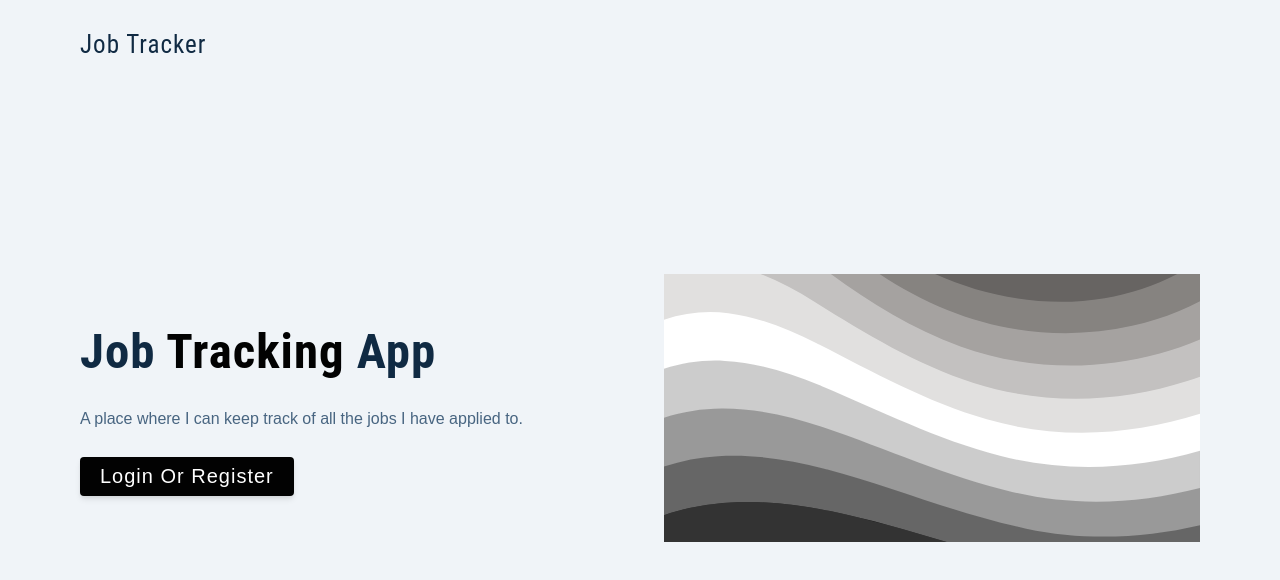
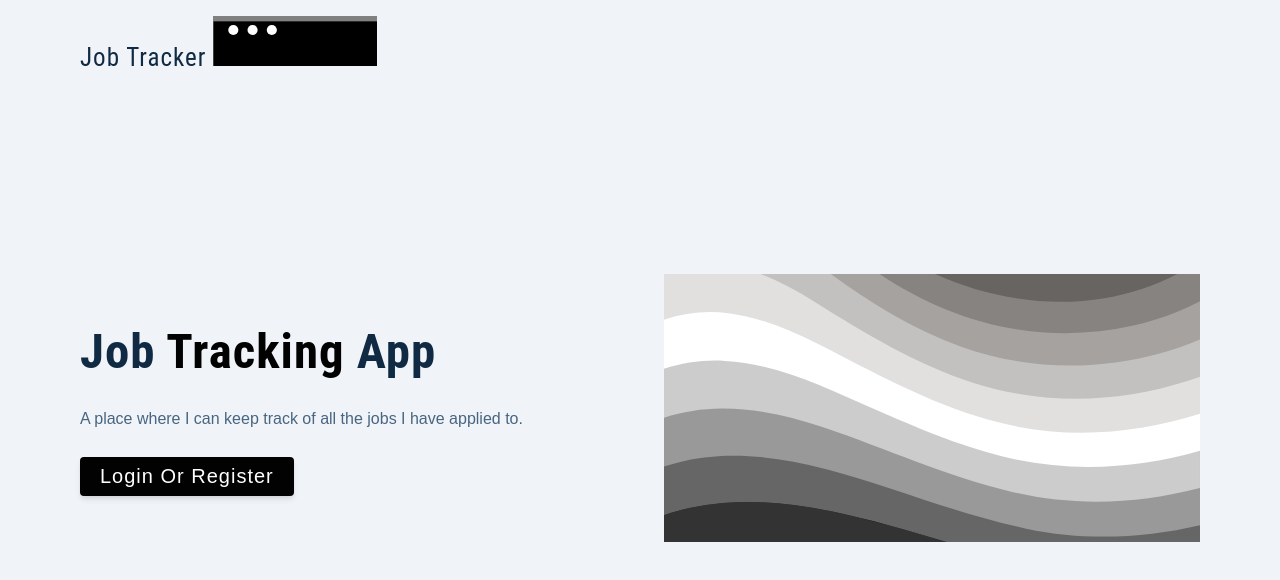
Before and after one commit to Vanillajaviscript/job-tracker, a React (Create React App) app: page / in a window 1280 px wide. Shown: the top 580 px of the page. Built offline with nearby package versions, Linux system fonts and the light colour scheme.

Commit message:
adds logo component

```diff
--- a/src/App.jsx
+++ b/src/App.jsx
@@ -1,6 +1,4 @@
 import Landing from "./pages/Landing";
-import styled from "styled-components";
-
 
 const App = () => {
   return (
--- /dev/null
+++ b/src/components/Logo.jsx
@@ -0,0 +1,11 @@
+import logo from '../assets/images/logo.svg';
+
+const Logo = () => {
+  return(
+  <div>
+    <h4>Job Tracker <img src={logo} alt="Job Tracker" className="logo" /></h4>
+  </div>
+  )
+}
+
+export default Logo
--- a/src/pages/Landing.jsx
+++ b/src/pages/Landing.jsx
@@ -1,13 +1,13 @@
-// import logo from '../assets/images/logo.svg'
+import logo from '../assets/images/logo.svg'
 import main from '../assets/images/main.svg';
 import Wrapper from '../assets/wrappers/LandingPage';
+import Logo from '../components/Logo';
 
 const Landing = () => {
   return (
     <Wrapper>
       <nav>
-        {/* <img src={logo} alt="Job Tracker" className="logo" /> */}
-        <h4>Job Tracker</h4>
+        <Logo />
       </nav>
       <div className="container page">
         <div className="info">
```
Also changed, not shown: src/assets/images/logo.svg (added), src/assets/images/logo2.svg (added).
